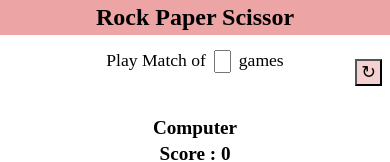
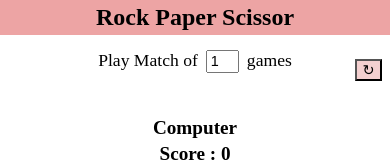
Before and after one commit to SamruddhiDeo/Rock-Paper-Scissor, a plain HTML site: page index.html in a window 390 px wide. Shown: the top 162 px of the page. Drawn offline with Linux system fonts and the light colour scheme.

Commit message:
Increased input tag size

```diff
--- a/style.css
+++ b/style.css
@@ -82,7 +82,7 @@ font-size: 149%;
         padding: 4%;
     }
     #playAgain{
-        font-size: 110%;
+        font-size: 90%;
         right: 2%;
         top: 7%;
         width: 7%;
@@ -112,4 +112,7 @@ font-size: 149%;
         #mainButtonContainer{
             margin-top: 7%;
         }
+        #matches input{
+            width: 7.5%;
+        }
   }
```
